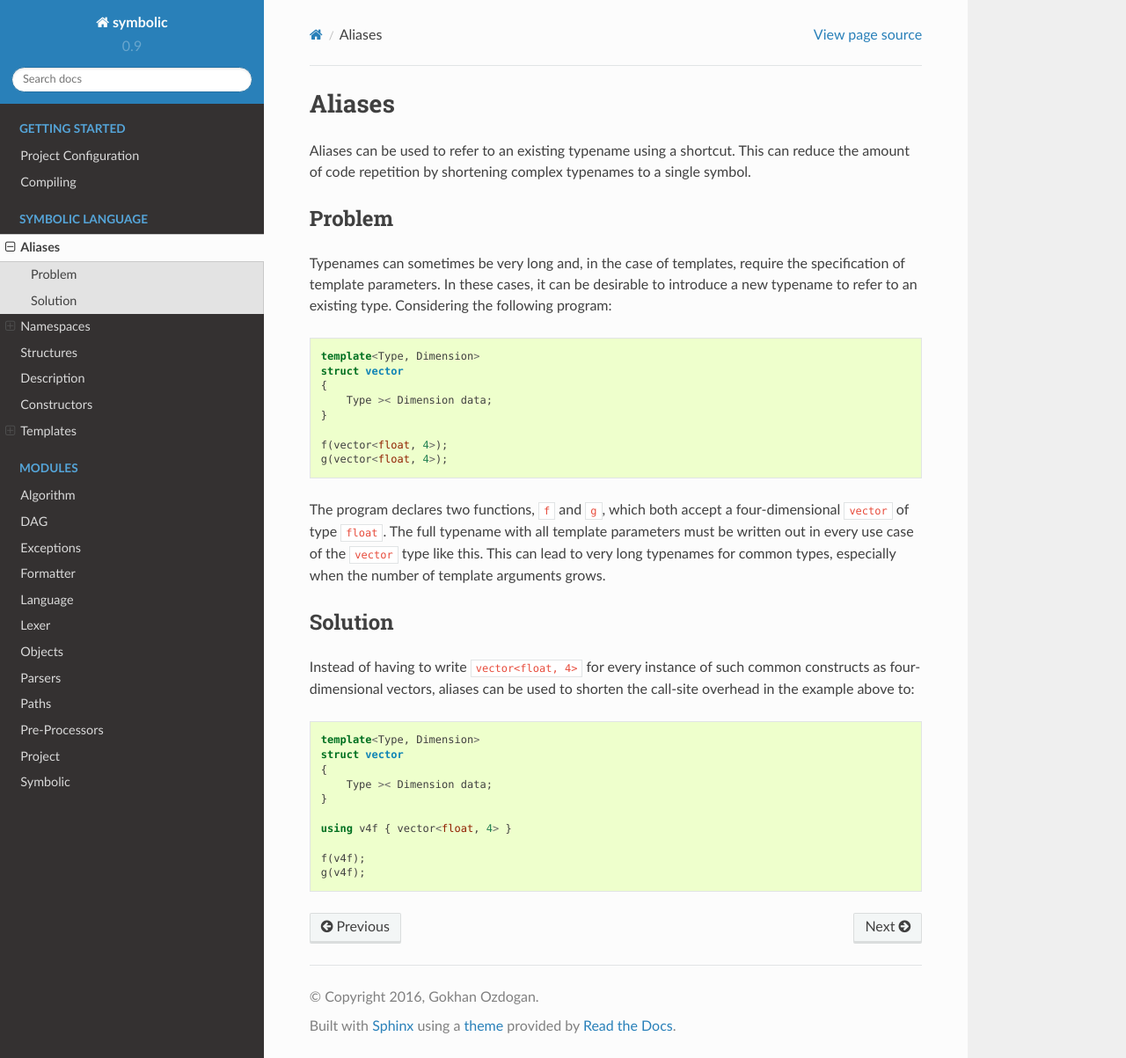
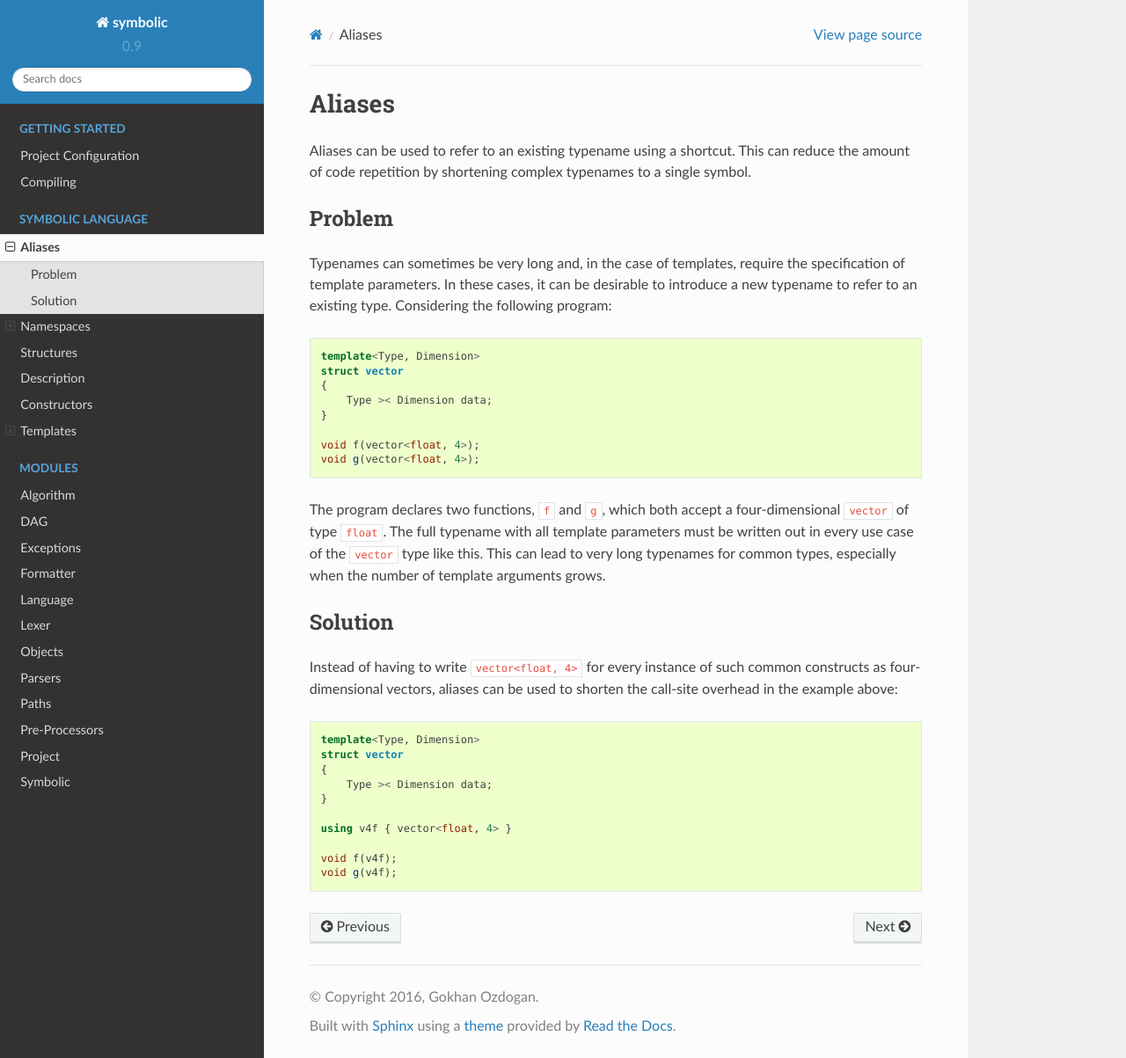
Before and after one commit to yoshimon/symbolic, a Sphinx documentation site: the page built from doc/sphinx/source/symbolic_language/aliases.rst, in a window 1280 px wide and 1203 px high. Shown: the whole window at 88% size. Built offline with Sphinx 7.4.7 and the Read the Docs theme 2.0.0, drawn with Linux system fonts in a browser that asks for light colours; pages that are not in the unit, such as notebooks, are missing from menus.

Commit message:
Updated function declaration.

```diff
--- a/doc/sphinx/source/symbolic_language/aliases.rst
+++ b/doc/sphinx/source/symbolic_language/aliases.rst
@@ -14,14 +14,14 @@ Typenames can sometimes be very long and, in the case of templates, require the
         Type >< Dimension data;
     }
 
-    f(vector<float, 4>);
-    g(vector<float, 4>);
+    void f(vector<float, 4>);
+    void g(vector<float, 4>);
 
 The program declares two functions, :code:`f` and :code:`g`, which both accept a four-dimensional :code:`vector` of type :code:`float`. The full typename with all template parameters must be written out in every use case of the :code:`vector` type like this. This can lead to very long typenames for common types, especially when the number of template arguments grows.
 
 Solution
 --------
-Instead of having to write :code:`vector<float, 4>` for every instance of such common constructs as four-dimensional vectors, aliases can be used to shorten the call-site overhead in the example above to:
+Instead of having to write :code:`vector<float, 4>` for every instance of such common constructs as four-dimensional vectors, aliases can be used to shorten the call-site overhead in the example above:
 
 .. code-block:: cpp
 
@@ -33,5 +33,5 @@ Instead of having to write :code:`vector<float, 4>` for every instance of such c
 
     using v4f { vector<float, 4> }
 
-    f(v4f);
-    g(v4f);
+    void f(v4f);
+    void g(v4f);
```
